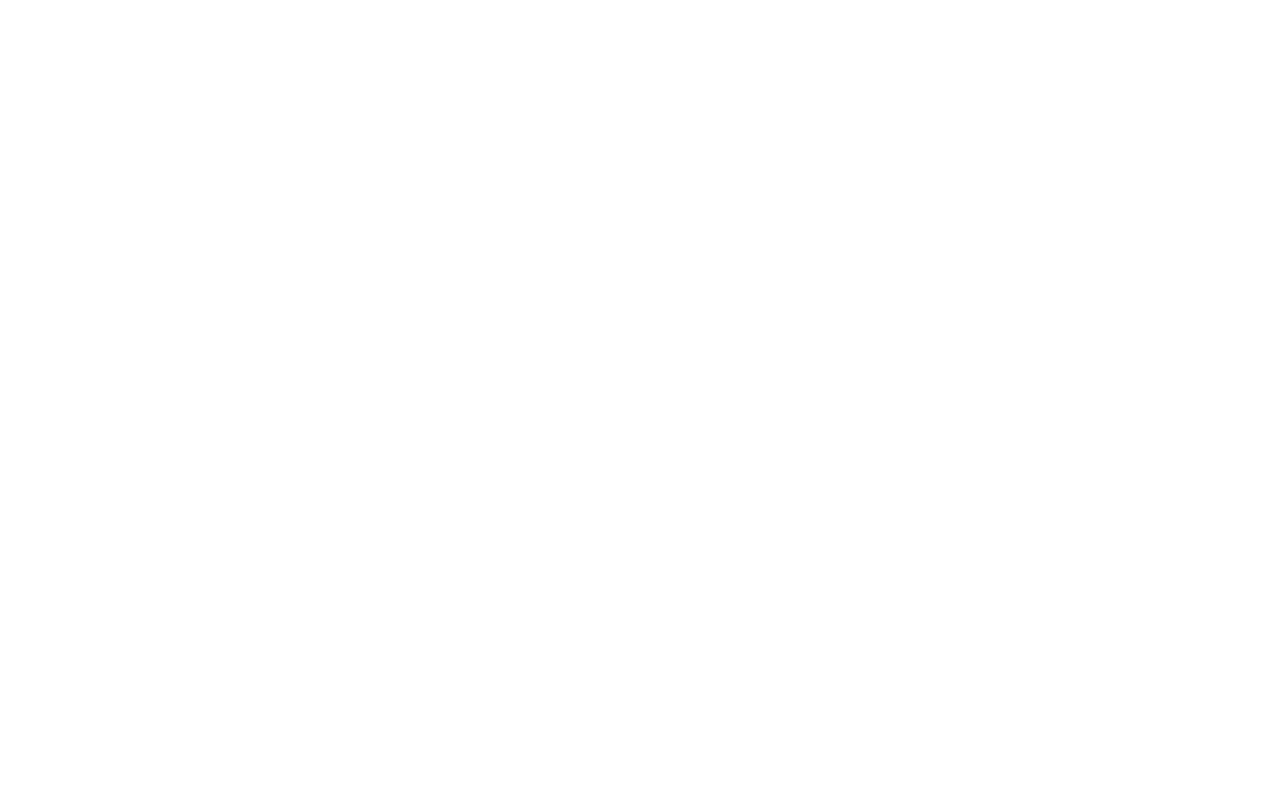
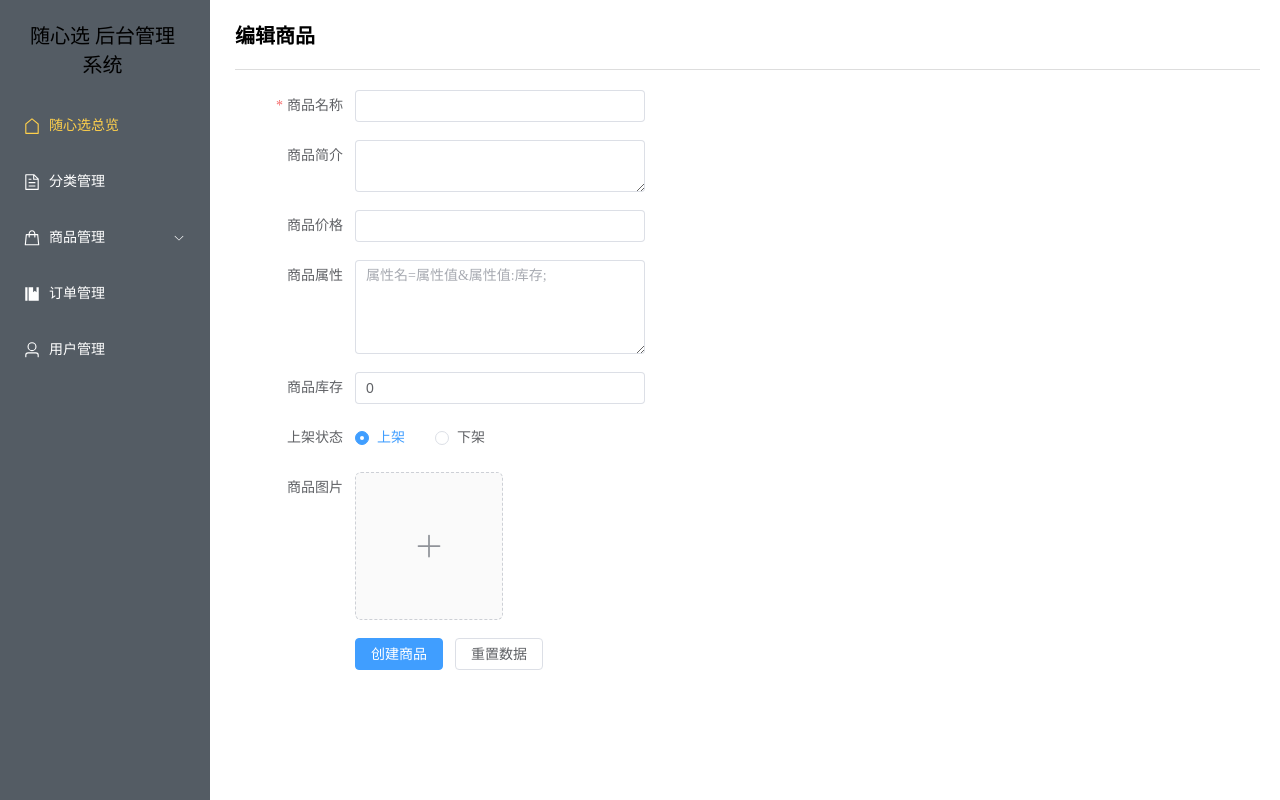
Before and after one commit to agreenbird1/design3_admin, a Vue app: page /addgoods in a window 1280 px wide. Before the commit this address had no page. Built offline with nearby package versions, Linux system fonts and the light colour scheme.

Commit message:
refactor: add static page of addgoods

```diff
--- a/components.d.ts
+++ b/components.d.ts
@@ -16,11 +16,15 @@
     ElMenuItem: typeof import('element-plus/es')['ElMenuItem']
     ElMenuItemGroup: typeof import('element-plus/es')['ElMenuItemGroup']
     ElPopover: typeof import('element-plus/es')['ElPopover']
+    ElRadio: typeof import('element-plus/es')['ElRadio']
+    ElRadioGroup: typeof import('element-plus/es')['ElRadioGroup']
     ElRow: typeof import('element-plus/es')['ElRow']
     ElSubMenu: typeof import('element-plus/es')['ElSubMenu']
     ElTable: typeof import('element-plus/es')['ElTable']
     ElTableColumn: typeof import('element-plus/es')['ElTableColumn']
     ElTag: typeof import('element-plus/es')['ElTag']
+    ElTextarea: typeof import('element-plus/es')['ElTextarea']
+    ElUpload: typeof import('element-plus/es')['ElUpload']
     RouterLink: typeof import('vue-router')['RouterLink']
     RouterView: typeof import('vue-router')['RouterView']
   }
--- /dev/null
+++ b/src/api/files.ts
@@ -0,0 +1,6 @@
+import request from "@/utils/request";
+
+// 添加商品时候需要删除不想要的图片
+export const deleteAddGoodsPic = (name: string) => {
+  return request("/upload/product", "delete", { name });
+};
--- a/src/api/index.ts
+++ b/src/api/index.ts
@@ -5,3 +5,4 @@
   deleteCategory,
   updateCategory,
 } from "./category";
+export { deleteAddGoodsPic } from "./files";
--- a/src/assets/styles/index.less
+++ b/src/assets/styles/index.less
@@ -9,3 +9,7 @@
   color:black;
   text-decoration: none;
 }
+
+ul{
+  list-style: none;
+}
--- a/src/router/index.ts
+++ b/src/router/index.ts
@@ -28,6 +28,11 @@
           component: () => import("@/views/goods/index.vue"),
         },
         {
+          path: "/addgoods",
+          name: "addgoods",
+          component: () => import("@/views/goods/AddGoods.vue"),
+        },
+        {
           path: "/order",
           name: "order",
           component: () => import("@/views/order/index.vue"),
--- a/src/views/Layout.vue
+++ b/src/views/Layout.vue
@@ -7,7 +7,7 @@
           active-text-color="#ffd04b"
           background-color="#545c64"
           class="el-menu-vertical-demo"
-          default-active="2"
+          default-active="1"
           text-color="#fff"
         >
           <router-link to="/">
@@ -26,14 +26,21 @@
               分类管理
             </el-menu-item>
           </router-link>
-          <router-link to="/goods"
-            ><el-menu-item index="5">
+
+          <el-sub-menu index="5">
+            <template #title>
               <el-icon>
                 <Goods />
               </el-icon>
               商品管理
-            </el-menu-item>
-          </router-link>
+            </template>
+            <router-link to="/goods">
+              <el-menu-item index="5-1"> 商品总览</el-menu-item>
+            </router-link>
+            <router-link to="/addgoods">
+              <el-menu-item index="5-2"> 添加商品</el-menu-item>
+            </router-link>
+          </el-sub-menu>
           <router-link to="/order"
             ><el-menu-item index="4">
               <el-icon>
--- a/src/views/category/index.vue
+++ b/src/views/category/index.vue
@@ -17,6 +17,7 @@
       <el-table-column prop="name" label="分类" width="180"> </el-table-column>
       <el-table-column prop="value" label="类值" width="180"> </el-table-column>
       <el-table-column
+        sortable
         prop="total"
         label="商品总数"
         width="180"
--- /dev/null
+++ b/src/views/goods/AddGoods.vue
@@ -0,0 +1,139 @@
+<template>
+  <div class="add-goods">
+    <div class="add-goods-title">编辑商品</div>
+    <el-form
+      ref="goodsFormRef"
+      :model="goodsForm"
+      :rules="rules"
+      label-width="120px"
+      class="demo-ruleForm"
+      status-icon
+    >
+      <el-form-item label="商品名称" prop="name" style="width: 40%">
+        <el-input v-model="goodsForm.name" />
+      </el-form-item>
+      <el-form-item label="商品简介" prop="description" style="width: 40%">
+        <el-input type="textarea" v-model="goodsForm.description" />
+      </el-form-item>
+      <el-form-item label="商品价格" prop="price" style="width: 40%">
+        <el-input v-model="goodsForm.price" />
+      </el-form-item>
+      <el-form-item label="商品属性" prop="property" style="width: 40%">
+        <el-input
+          type="textarea"
+          placeholder="属性名=属性值&属性值:库存;"
+          @blur="changeProperties"
+          :rows="4"
+          v-model="goodsForm.property"
+        />
+      </el-form-item>
+      <el-form-item label="商品库存" prop="inventory" style="width: 40%">
+        <el-input v-model="goodsForm.inventory" />
+      </el-form-item>
+      <el-form-item label="上架状态" prop="put">
+        <el-radio-group v-model="goodsForm.put">
+          <el-radio label="1">上架</el-radio>
+          <el-radio label="0">下架</el-radio>
+        </el-radio-group>
+      </el-form-item>
+      <el-form-item label="商品图片" prop="pictures" style="width: 60%">
+        <el-upload
+          action="http://localhost:8000/upload/product"
+          list-type="picture-card"
+          :on-remove="handleRemove"
+          :file-list="files"
+        >
+          <el-icon><Plus /></el-icon>
+        </el-upload>
+      </el-form-item>
+      <el-form-item>
+        <el-button type="primary" @click="submitForm(goodsFormRef)"
+          >创建商品</el-button
+        >
+        <el-button @click="resetForm(goodsFormRef)">重置数据</el-button>
+      </el-form-item>
+    </el-form>
+  </div>
+</template>
+
+<script setup lang="ts">
+import { reactive, ref } from "vue";
+import { deleteAddGoodsPic } from "@/api";
+import type {
+  UploadProps,
+  UploadUserFile,
+  FormInstance,
+  FormRules,
+} from "element-plus";
+import { Plus } from "@element-plus/icons-vue";
+
+const goodsForm = reactive({
+  name: "",
+  price: "",
+  msg: "",
+  description: "",
+  put: "1",
+  category: "",
+  property: "",
+  inventory: 0,
+  pictures: "",
+});
+
+const goodsFormRef = ref<FormInstance>();
+
+const changeProperties = () => {
+  goodsForm.property = goodsForm.property.replaceAll("\n", "");
+  let p = goodsForm.property.split(";");
+  // 每次更改重置库存
+  goodsForm.inventory = 0;
+  p.forEach((pp) => {
+    let i = +pp.split(":")[1];
+    if (i) {
+      goodsForm.inventory += i;
+    }
+  });
+};
+
+const rules = reactive<FormRules>({
+  name: [{ required: true, message: "商品名称不能为空", trigger: "blur" }],
+});
+
+const files = ref<UploadUserFile[]>([]);
+
+const handleRemove: UploadProps["onRemove"] = (uploadFile) => {
+  // 随时删除存储
+  deleteAddGoodsPic((uploadFile.response as any).filename);
+};
+
+const submitForm = async (formEl: FormInstance | undefined) => {
+  if (!formEl) return;
+  await formEl.validate((valid, fields) => {
+    if (valid) {
+      console.log("submit!");
+    } else {
+      console.log("error submit!", fields);
+    }
+  });
+};
+
+const resetForm = (formEl: FormInstance | undefined) => {
+  if (!formEl) return;
+  formEl.resetFields();
+};
+</script>
+
+<style scoped lang="less">
+.add-goods {
+  padding: 20px;
+  .add-goods-title {
+    width: 100%;
+    border-bottom: 1px solid #ddd;
+    font-size: 20px;
+    font-weight: 600;
+    padding-bottom: 20px;
+  }
+  .el-form {
+    padding-top: 20px;
+  }
+}
+</style>
--- a/src/views/goods/index.vue
+++ b/src/views/goods/index.vue
@@ -4,4 +4,4 @@
 
 <script setup lang="ts"></script>
 
-<style scoped></style>
+<style scoped lang="less"></style>
--- /dev/null
+++ b/src/views/goods/types.ts
@@ -0,0 +1,4 @@
+export interface IGoodsProperty {
+  name: string;
+  values: string[];
+}
```
